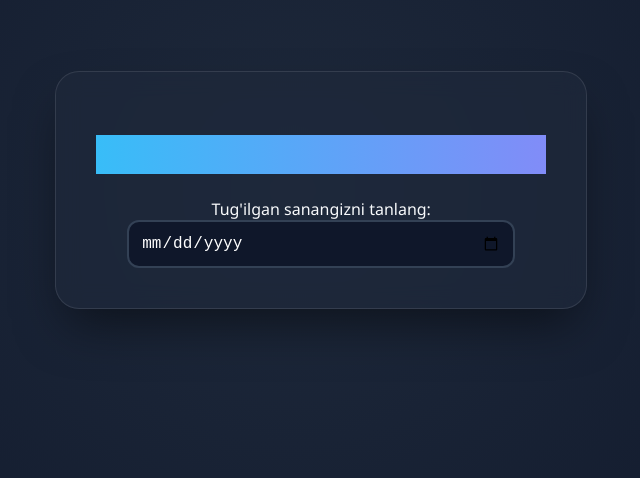
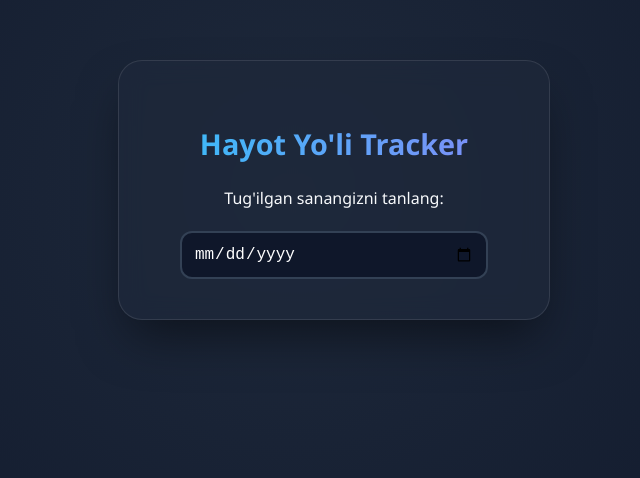
Before and after one commit to shakhriyor-dev/VibeAge, a plain HTML site: page index.html in a window 1280 px wide. Shown: the part 210-688 px from the top of the page, without its empty margins (347-987 px from the left). Drawn offline with Linux system fonts and the light colour scheme.

Commit message:
bug fixed

```diff
--- a/style.css
+++ b/style.css
@@ -32,8 +32,24 @@
  .title {
      font-size: 1.8rem;
      margin-bottom: 1.5rem;
+     font-weight: bold;
+
+     /* Oddiy rang beramiz (agar gradient o'xshamasa shu ko'rinadi) */
+     color: #38bdf8;
+
+     /* Gradientni qo'llash */
      background: linear-gradient(to right, #38bdf8, #818cf8);
+
+     /* Matnni qirqib olish */
+     background-clip: text;
+     -webkit-background-clip: text;
+
+     /* Matn rangini shaffof qilish - FAQAT gradient ishlasa */
      -webkit-text-fill-color: transparent;
+
+     /* Elementni markazlash va ko'rinishini ta'minlash */
+     display: block;
+     width: 100%;
  }
 
  .input-group input {
```
Also changed, not shown: index.html (+1 -0 lines).
